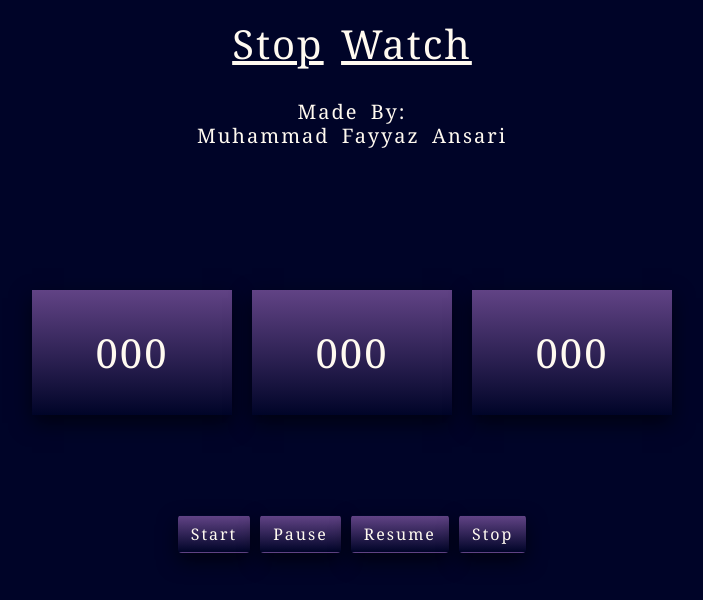
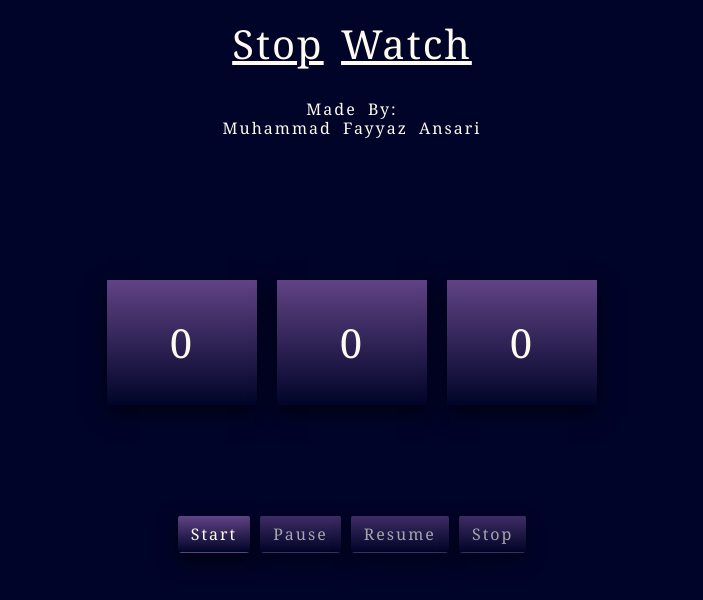
Before and after one commit to muhammdfayyazansari/stopwatch08, a plain HTML site: page index.html in a window 1280 px wide. Shown: the whole page, without its empty margins (288-991 px from the left). Drawn offline with Linux system fonts and the light colour scheme.

Commit message:
assignment08-stopwatch complete

```diff
--- a/app.js
+++ b/app.js
@@ -27,6 +27,9 @@ function start(){
     interval = setInterval(timer,10)
     var getbutton = document.getElementById("startbtn").disabled = true;
     var getbutton2 = document.getElementById("resumebtn").disabled = true;
+  var getbutton = document.getElementById("pause").disabled = false;
+  var getbutton = document.getElementById("stop").disabled = false;
+
 
 
 }
@@ -50,7 +53,11 @@ function stop(){
   getsec.innerHTML = sec;
   getmin.innerHTML = mili;
   var getbutton = document.getElementById("startbtn").disabled = false;
-  var getbutton = document.getElementById("resumebtn").disabled = false;
+  var getbutton = document.getElementById("resumebtn").disabled = true;
+  var getbutton = document.getElementById("pause").disabled = true;
+  var getbutton = document.getElementById("stop").disabled = true;
+
+
 
 
 }
--- a/index.html
+++ b/index.html
@@ -13,16 +13,16 @@
     <div class="toper">
 <h1 align="center"><u>Stop</u> <u>Watch</u> </h1>
 <br>
-<h5 style="text-align:center;">Made By:<br /> Muhammad Fayyaz Ansari</h5>
+<h6 style="text-align:center; ">Made By:<br /> Muhammad Fayyaz Ansari</h6>
     </div>
 
 
     <div class="container-fluid main">
         <div class="row center">
             <div class="col-12 col-xs-12 col-md-12 col-lg-12 outer">
-                <div id="min" class="inner">000</div>
-                <div id="sec" class="inner">000</div>
-                <div id="mili" class="inner">000</div>
+                <div id="min" class="inner">0</div>
+                <div id="sec" class="inner">0</div>
+                <div id="mili" class="inner">0</div>
             </div>
 
 
@@ -32,9 +32,9 @@
         <div class="row second-row">
             <div class="col-12 last">
                 <button class ="btn" id="startbtn" onclick="start()"><span>Start</span></button>
-                <button class ="btn" onclick="pause()"><span>Pause</span></button>
-                <button class ="btn" id="resumebtn" onclick="resume()"><span>Resume</span></button>
-                <button class ="btn" onclick="stop()"><span>Stop</span></button>
+                <button class ="btn" id="pause" disabled onclick="pause()"><span>Pause</span></button>
+                <button class ="btn" id="resumebtn" disabled onclick="resume()"><span>Resume</span></button>
+                <button class ="btn" id="stop" disabled onclick="stop()"><span>Stop</span></button>
             </div>
         </div>
 
--- a/style.css
+++ b/style.css
@@ -1,4 +1,5 @@
 *{
+
     margin: 0px;
     padding: 0px;
     color: floralwhite;
@@ -11,6 +12,9 @@
     padding-top: 20px;
     height: 35vh;
     background-color: #000428;
+    display: flex;
+    flex-direction: column;
+    flex-wrap:wrap ;
 
 }
 .main{
@@ -19,9 +23,10 @@
 
 
 
+
 }
 .outer{
-    /* background-color: purple; */
+
   display:flex;
 justify-content: center;
 
@@ -31,34 +36,37 @@ justify-content: center;
 
     background-color: gray;
     text-align: center;
-    margin: 10px;
-    width: 200px;
+    margin: 0px 10px ;
+    width: 150px;
     height: 125px;
     min-height: 50px;
-    min-width: 100px;
+    min-width: 50px;
     background-image: linear-gradient(to bottom,#614385,#000428);
-box-shadow:0px 8px 20px 0px rgba(0, 0, 0, 0.6) ;
-font-size: 40px;
+    box-shadow:0px 8px 20px 0px rgba(0, 0, 0, 0.6) ;
+    font-size: 40px;
+
 
 
     display: flex;
     justify-content: center;
     align-items: center;
+    flex-wrap: wrap;
+
 }
 .main2{
     padding-top: 30px;
     background-color: #000428;
-    /* background-color: green; */
     height: 40vh;
 
 }
 .last{
     display: flex;
     justify-content: center;
+    flex-wrap: wrap;
 }
 .last .btn{
     margin: 5px;
-
+    min-width: 20px;
     background-image: linear-gradient(to bottom,#614385,#000428);
     box-shadow:0px 8px 20px 0px rgba(0, 0, 0, 0.6) ;
 }
```
